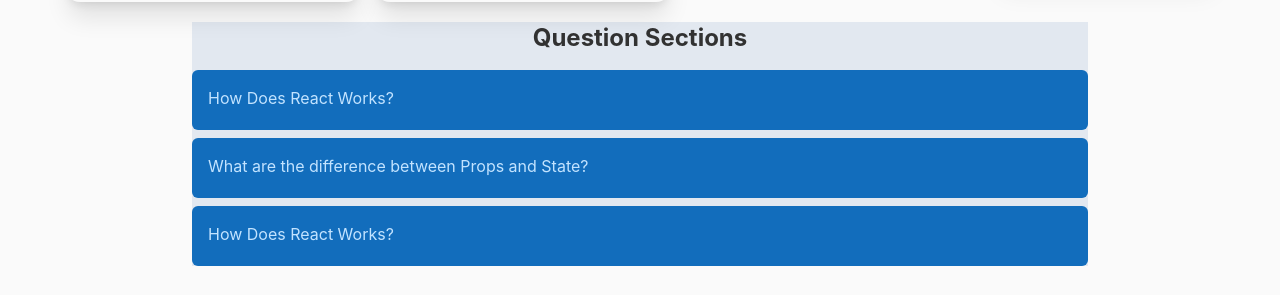
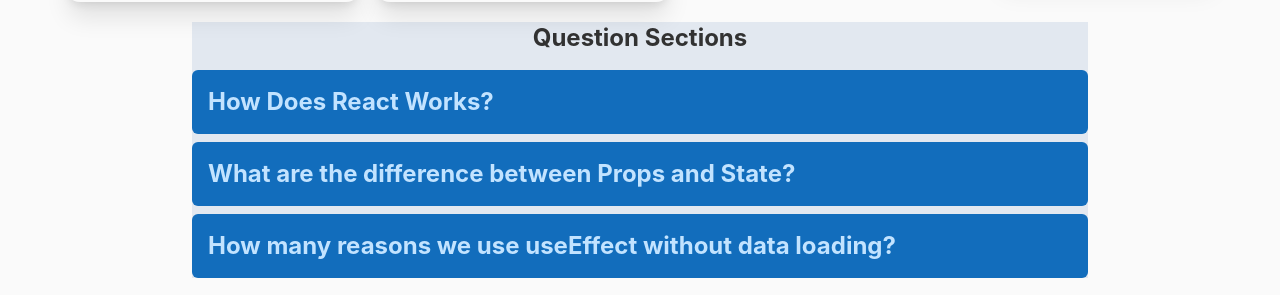
Before and after one commit to rajibdas-it/super-active-club, a React (Create React App) app: page / in a window 1280 px wide. Shown: the part 1593-1888 px from the top of the page. Built offline with nearby package versions, Linux system fonts and the light colour scheme.

Commit message:
added 2nd question

```diff
--- a/src/Components/Answer/Answer.js
+++ b/src/Components/Answer/Answer.js
@@ -5,18 +5,37 @@
         <div>
             <div tabIndex={0} className="collapse group mb-2 rounded-md">
                 <div className="collapse-title bg-primary text-primary-content group-focus:bg-primary group-focus:text-secondary-content">
-                    How Does React Works?
+                    <p className='text-2xl font-bold'>How Does React Works?</p>
                 </div>
                 <div className="collapse-content bg-slate-300 text-primary-content group-focus:bg-slate-300 group-focus:text-secondary-content">
-                    <p>React create a virtual dom</p>
+                    <p className='mt-2'><span className='text-xl font-bold underline'>Declarative:</span> Create simple views for each state in application and react will efficiently update and render just the right components when data changes.</p>
+                    <p>Component Based: Application UI is wrapped inside a self-contained module known as a component. Components are used to define the visuals and interactions in applications.
+                    </p>
+                    <br />
+                    <p>
+                        <span className='text-xl font-bold underline'> Virtual DOM:</span> A virtual DOM object has similar properties as a real DOM object. It is a one-way data binding hence manipulating the virtual DOM is quick rather than updating the original DOM.
+                    </p>
+                    <br />
+                    <p>
+                        <span className='text-xl font-bold underline'>Event Handling:</span> React has a distinct way of handling events. Rather than directly targeting DOM events. React wraps them in their own event wrapper.
+                    </p>
+                    <br />
+                    <p>
+                        <span className='text-xl font-bold underline'>JavaScript extensions(JSX):</span> Using JSX while concise HTML/XML-like structures in the same file as you while javascript code then Babel will transform these expressions into actual JavaScript Code.
+                    </p>
+                    <br />
+                    <p>
+                        <span className='text-xl font-bold underline'>Performance:</span> React binds data with an application architecture called Flux controls. It helps us update the view for the user and with Flux can control the application workflow.
+                    </p>
+                    <br />
                 </div>
             </div>
             <div tabIndex={1} className="collapse group mb-2 rounded-md">
                 <div className="collapse-title bg-primary text-primary-content group-focus:bg-primary group-focus:text-secondary-content">
-                    What are the difference between Props and State?
+                    <p className='text-2xl font-bold'> What are the difference between Props and State?</p>
                 </div>
                 <div className="collapse-content bg-slate-300 text-primary-content group-focus:bg-slate-300 group-focus:text-secondary-content">
-                    <h3 className='text-xl font-bold underline'>Props</h3>
+                    <h3 className='mt-2 text-xl font-bold underline'>Props</h3>
                     <p>1. Props are read-only.</p>
                     <p>2. Props are immutable.</p>
                     <p>3. Props allow you to pass data from one component to other components as an argument.</p>
@@ -33,10 +52,10 @@
             </div>
             <div tabIndex={3} className="collapse group mb-2 rounded-md">
                 <div className="collapse-title bg-primary text-primary-content group-focus:bg-primary group-focus:text-secondary-content">
-                    How Does React Works?
+                    <p className='text-2xl font-bold'> How many reasons we use useEffect without data loading?</p>
                 </div>
                 <div className="collapse-content bg-slate-300 text-primary-content group-focus:bg-slate-300 group-focus:text-secondary-content">
-                    <p>React create a virtual dom</p>
+                    <p className='mt-2'>React create a virtual dom</p>
                 </div>
             </div>
 
```
Also changed, not shown: src/Components/Others/Others.js (deleted, +0 -76 lines), src/Components/Answer/question and answer.txt (added).
